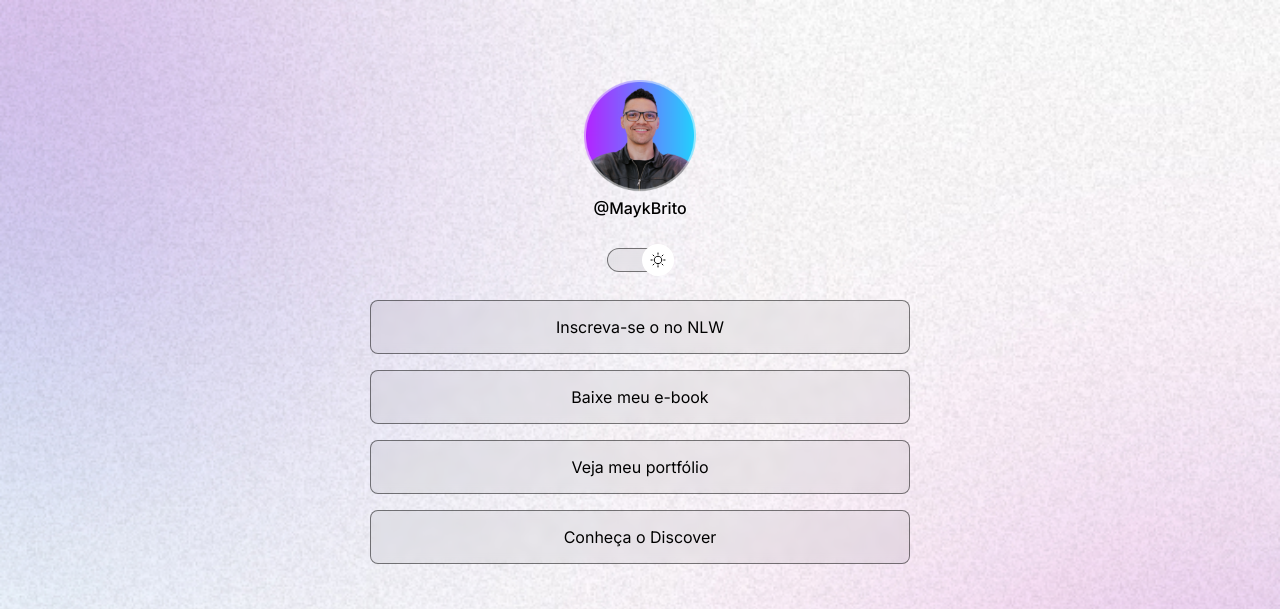
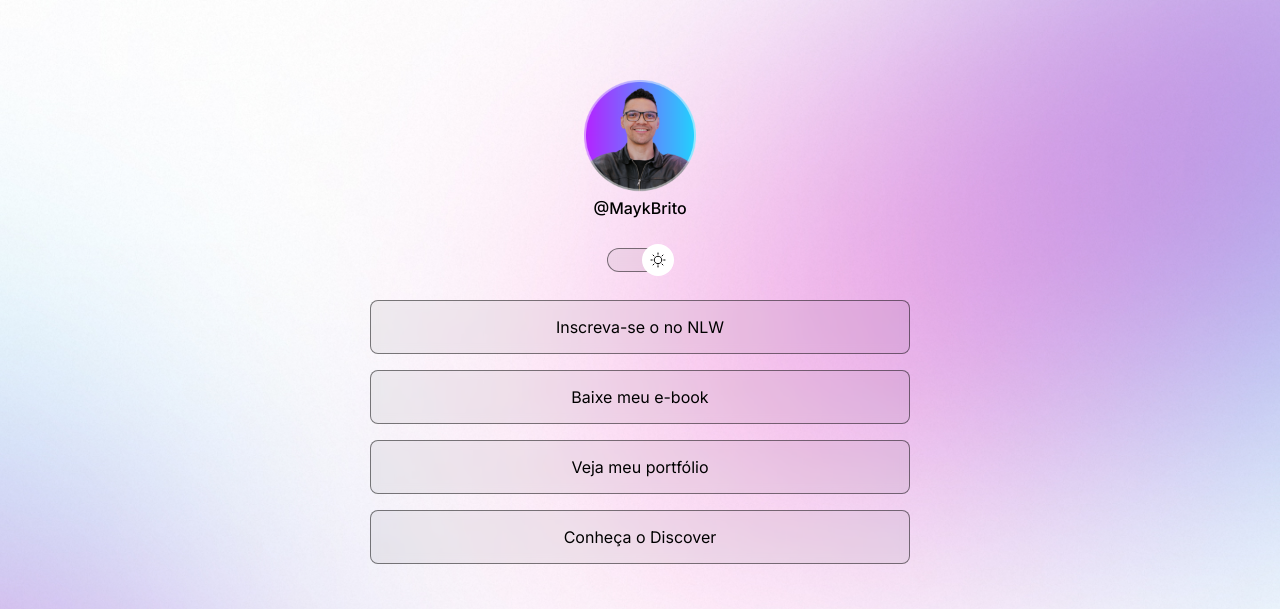
Before and after one commit to henrikii/Project-Rocketseat, a plain HTML site: page index.html in a window 1280 px wide. Shown: the top 609 px of the page. Drawn offline with nearby package versions, Linux system fonts and the light colour scheme.

Commit message:
change background image based on media width

```diff
--- a/style.css
+++ b/style.css
@@ -27,6 +27,7 @@ body * {
 }
 body {
   background: var(--bg-url) no-repeat top center/cover;
+  height: 100vh;
 }
 #container {
   margin: 56px auto 0;
@@ -131,5 +132,11 @@ footer {
   font-size: 14px;
 }
 /* media queries */
-/* @media {
-} */
+@media (min-width: 700px) {
+  :root {
+    --bg-url: url(./assets/bg-desktop.jpg);
+  }
+  .light {
+    --bg-url: url(./assets/bg-desktop-light.jpg);
+  }
+}
```
Also changed, not shown: assets/bg-desktop-light.jpg (added), assets/bg-desktop.jpg (added).
